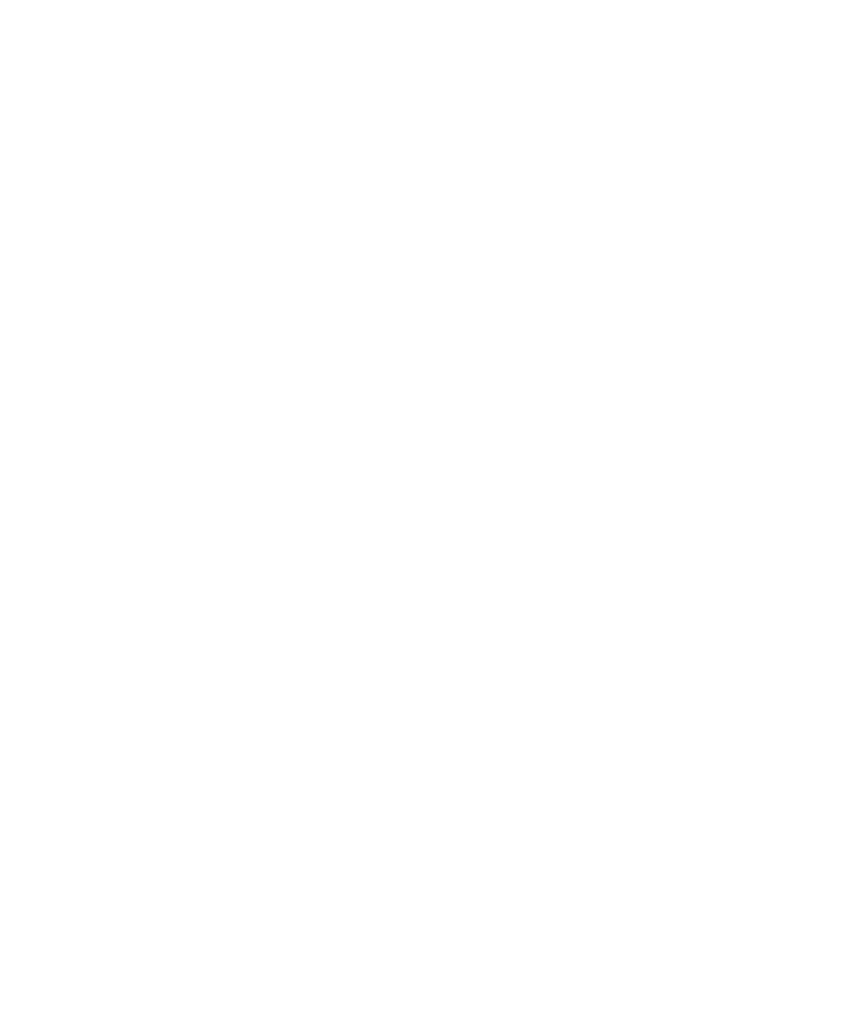
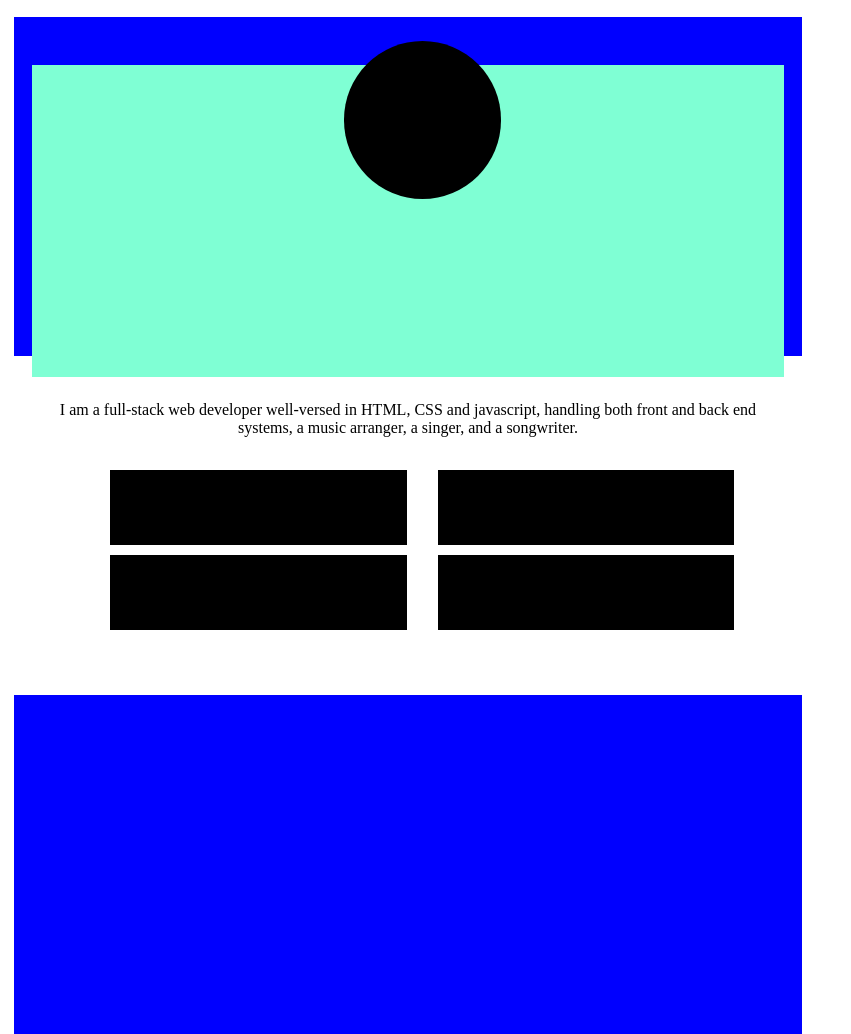
Before and after one commit to paulieDOTjs/developer-profile-generator, a plain HTML site: page paulrobhendrickson.html in a window 1280 px wide. Shown: the whole page, without its empty margins (0-851 px from the left). Before the commit the page ends 800 px from the top, so only its background shows below. Drawn offline with Linux system fonts and the light colour scheme.

Commit message:
styling is done

```diff
--- a/assets/css/style.css
+++ b/assets/css/style.css
@@ -0,0 +1,76 @@
+body {
+    margin: 0;
+    margin-left: .15in;
+    margin-right: .15in;
+    margin-top: .18in;
+    margin-bottom: .22in;
+}
+
+.top, .middle, .bottom {
+    height: 3.53in;
+    width: 8.2in;
+    position: absolute;
+    margin: 0;
+}
+
+.top, .bottom {
+    background-color: blue;
+}
+
+.middle {
+    margin-top: 3.53in;
+}
+
+.bottom {
+    margin-top: 7.06in;
+}
+
+.top-card {
+    height: 3.25in;
+    margin-top: 0.5in;
+    width: 7.84in;
+    margin-left: 0.18in;
+    background-color: aquamarine;
+    position: absolute;
+}
+
+.pic {
+    margin-top: 0.25in;
+    height: 1.64in;
+    width: 1.64in;
+    margin-left: 3.43in;
+    background-color: black;
+    position: absolute;
+    border-radius: 50%;
+}
+
+.bio{
+    position: absolute;
+    margin-top: 4in;
+    width: 7.84in;
+    margin-left: 0.18in;
+    text-align: center;
+}
+
+.cards{
+    position: absolute;
+    width: 3.09in;
+    height: 0.78in;
+    background-color: black;
+}
+
+.card-left{
+    margin-left: 1in;
+}
+
+.card-right{
+    margin-left: 4.41in;
+}
+
+.card-top{
+    margin-top: 4.72in;
+}
+
+.card-bottom{
+    margin-top: 5.6in;
+}
--- a/paulrobhendrickson.html
+++ b/paulrobhendrickson.html
@@ -1,13 +1,27 @@
 <!DOCTYPE html>
 <html lang="en">
+
 <head>
     <meta charset="UTF-8">
     <meta name="viewport" content="width=device-width, initial-scale=1.0">
     <meta http-equiv="X-UA-Compatible" content="ie=edge">
     <link rel="stylesheet" href="./assets/css/style.css">
+    <link rel="stylesheet" href="./assets/css/simple-grid.min.css">
     <title>Document</title>
 </head>
+
 <body>
 
+    <div class="top"></div>
+    <div class="middle"></div>
+    <div class="bottom"></div>
+    <div class="top-card"></div>
+    <div class="pic"></div>
+    <div class="bio">I am a full-stack web developer well-versed in HTML, CSS and javascript, handling both front and back end systems, a music arranger, a singer, and a songwriter. </div>
+    <div class="cards card-left card-top"></div>
+    <div class="cards card-right card-top"></div>
+    <div class="cards card-left card-bottom"></div>
+    <div class="cards card-right card-bottom"></div>
 </body>
+
 </html>
```
